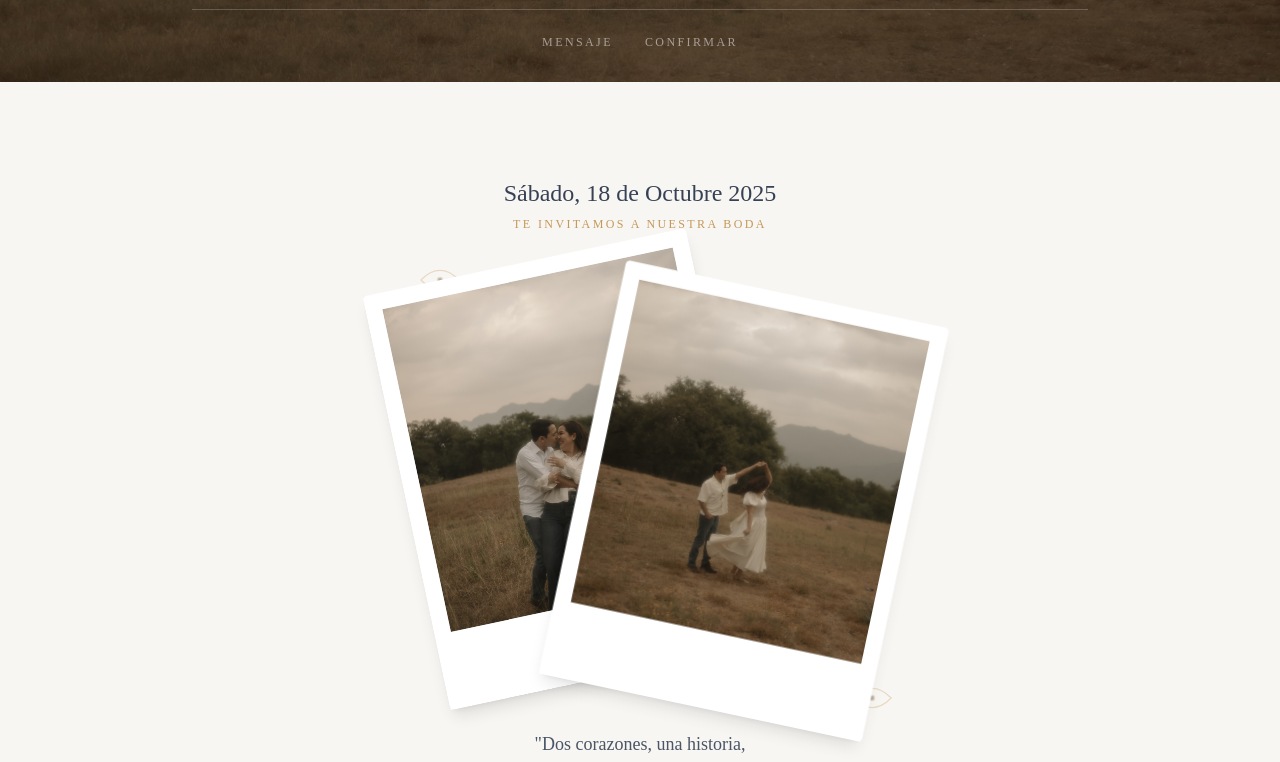
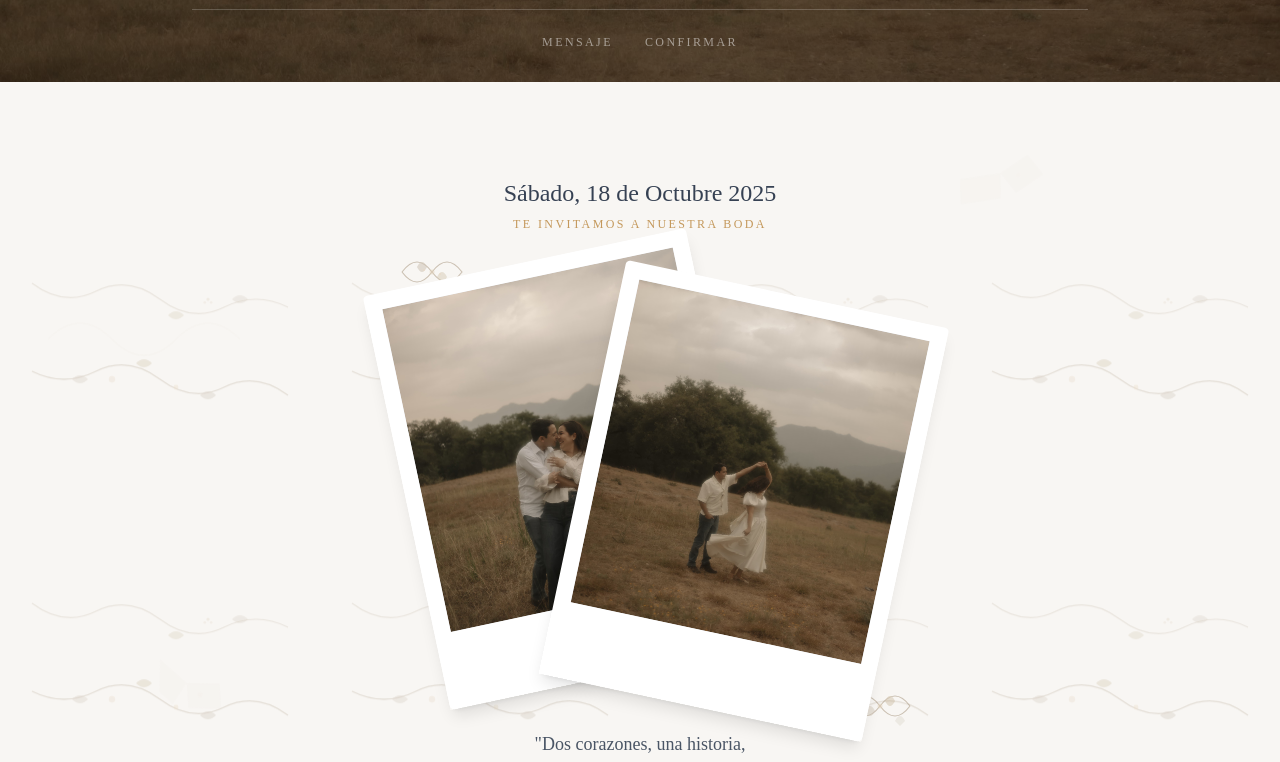
Before and after one commit to AlejoReyna/wedding_invitation, a Next.js app: page / in a window 1280 px wide. Shown: the part 718-1480 px from the top of the page. Built offline with nearby package versions, Linux system fonts and the light colour scheme.

Commit message:
Arreglos florales

```diff
--- a/src/app/components/CoupleSection.tsx
+++ b/src/app/components/CoupleSection.tsx
@@ -65,10 +65,113 @@ export default function WeddingInvitation() {
     { src: '/p2.JPG', alt: 'Andrea & Aldo - Foto 2' },
   ];
 
+  // Hand-drawn floral SVG pattern
+  const FloralPattern = () => (
+    <svg className="absolute inset-0 w-full h-full opacity-30 pointer-events-none" viewBox="0 0 800 1200" preserveAspectRatio="xMidYMid slice">
+      <defs>
+        <pattern id="floralPattern" x="0" y="0" width="200" height="200" patternUnits="userSpaceOnUse">
+          {/* Delicate vine with leaves */}
+          <path
+            d="M20,20 Q40,30 60,20 Q80,10 100,25 Q120,40 140,30 Q160,20 180,35"
+            stroke="#8B7355"
+            strokeWidth="0.8"
+            fill="none"
+            opacity="0.6"
+          />
+
+          {/* Small leaves along the vine */}
+          <path d="M45,25 Q50,20 55,25 Q50,30 45,25" fill="#9B8366" opacity="0.4"/>
+          <path d="M85,15 Q90,10 95,15 Q90,20 85,15" fill="#A68B5B" opacity="0.5"/>
+          <path d="M125,35 Q130,30 135,35 Q130,40 125,35" fill="#8B7355" opacity="0.4"/>
+
+          {/* Tiny flowers */}
+          <circle cx="70" cy="25" r="2" fill="#C4985B" opacity="0.3"/>
+          <circle cx="110" cy="30" r="1.5" fill="#D4A971" opacity="0.4"/>
+
+          {/* Another vine going the opposite direction */}
+          <path
+            d="M180,180 Q160,170 140,180 Q120,190 100,175 Q80,160 60,170 Q40,180 20,165"
+            stroke="#9B8366"
+            strokeWidth="0.7"
+            fill="none"
+            opacity="0.5"
+          />
+
+          {/* More small leaves */}
+          <path d="M155,175 Q150,170 145,175 Q150,180 155,175" fill="#8B7355" opacity="0.3"/>
+          <path d="M115,185 Q110,180 105,185 Q110,190 115,185" fill="#A68B5B" opacity="0.4"/>
+
+          {/* Delicate berry clusters */}
+          <circle cx="130" cy="175" r="1" fill="#B8956A" opacity="0.4"/>
+          <circle cx="132" cy="177" r="0.8" fill="#B8956A" opacity="0.3"/>
+          <circle cx="128" cy="177" r="0.8" fill="#B8956A" opacity="0.3"/>
+        </pattern>
+      </defs>
+
+      <rect width="100%" height="100%" fill="url(#floralPattern)"/>
+
+      {/* Additional scattered floral elements */}
+      <g opacity="0.2">
+        {/* Corner flourish top left */}
+        <path
+          d="M50,50 Q80,30 110,50 Q140,70 170,50"
+          stroke="#8B7355"
+          strokeWidth="1"
+          fill="none"
+        />
+        <path d="M60,45 Q70,35 80,45 Q70,55 60,45" fill="#9B8366" opacity="0.6"/>
+        <path d="M100,55 Q110,45 120,55 Q110,65 100,55" fill="#A68B5B" opacity="0.5"/>
+
+        {/* Corner flourish bottom right */}
+        <path
+          d="M650,1150 Q620,1130 590,1150 Q560,1170 530,1150"
+          stroke="#8B7355"
+          strokeWidth="1"
+          fill="none"
+        />
+        <path d="M640,1145 Q630,1135 620,1145 Q630,1155 640,1145" fill="#9B8366" opacity="0.6"/>
+        <path d="M600,1155 Q590,1145 580,1155 Q590,1165 600,1155" fill="#A68B5B" opacity="0.5"/>
+
+        {/* Side decorative elements */}
+        <path
+          d="M30,400 Q50,380 70,400 Q90,420 110,400 Q130,380 150,400"
+          stroke="#A68B5B"
+          strokeWidth="0.8"
+          fill="none"
+          opacity="0.4"
+        />
+
+        <path
+          d="M650,800 Q670,780 690,800 Q710,820 730,800 Q750,780 770,800"
+          stroke="#8B7355"
+          strokeWidth="0.8"
+          fill="none"
+          opacity="0.4"
+        />
+
+        {/* Delicate botanical sprigs */}
+        <g transform="translate(100,600) rotate(15)">
+          <path d="M0,0 L20,10 L15,25 L5,20 Z" fill="#9B8366" opacity="0.3"/>
+          <path d="M20,10 L40,5 L45,20 L25,25 Z" fill="#8B7355" opacity="0.3"/>
+          <circle cx="30" cy="15" r="1.5" fill="#C4985B" opacity="0.4"/>
+        </g>
+
+        <g transform="translate(600,300) rotate(-20)">
+          <path d="M0,0 L25,5 L20,20 L-5,15 Z" fill="#A68B5B" opacity="0.3"/>
+          <path d="M25,5 L45,0 L50,15 L30,20 Z" fill="#9B8366" opacity="0.3"/>
+          <circle cx="35" cy="10" r="1.2" fill="#D4A971" opacity="0.4"/>
+        </g>
+      </g>
+    </svg>
+  );
+
   return (
     <>
-      <main className="flex min-h-screen flex-col items-center justify-center p-6 bg-[#F8F6F3] text-center">
-        <div className="max-w-sm mx-auto space-y-8">
+      <main className="relative flex min-h-screen flex-col items-center justify-center p-6 bg-[#F8F6F3] text-center overflow-hidden">
+        {/* Floral background pattern */}
+        <FloralPattern />
+
+        <div className="relative z-10 max-w-sm mx-auto space-y-8">
 
           {/* Date */}
           <div className="space-y-2 mt-18">
@@ -86,11 +189,19 @@ export default function WeddingInvitation() {
             className="relative my-4"
             style={{ height: '450px', width: '100%' }}
           >
-            {/* Decorative floral corner */}
-            <div className="absolute -top-4 -left-24 w-16 h-16 opacity-30">
-              <svg viewBox="0 0 50 50" className="w-full h-full stroke-[#C4985B]" fill="none">
-                <path d="M10,25 Q25,10 40,25 Q25,40 10,25" strokeWidth="1"/>
-                <circle cx="25" cy="25" r="2" fill="currentColor"/>
+            {/* Enhanced decorative floral corner */}
+            <div className="absolute -top-8 -left-28 w-20 h-20 opacity-40">
+              <svg viewBox="0 0 80 80" className="w-full h-full" fill="none">
+                <path
+                  d="M10,40 Q25,20 40,40 Q55,60 70,40 Q55,20 40,40 Q25,60 10,40"
+                  stroke="#8B7355"
+                  strokeWidth="1.2"
+                />
+                <path d="M25,35 Q30,25 35,35 Q30,45 25,35" fill="#9B8366" opacity="0.6"/>
+                <path d="M45,45 Q50,35 55,45 Q50,55 45,45" fill="#A68B5B" opacity="0.5"/>
+                <circle cx="40" cy="40" r="2.5" fill="#C4985B" opacity="0.4"/>
+                <circle cx="32" cy="38" r="1" fill="#D4A971" opacity="0.5"/>
+                <circle cx="48" cy="42" r="1" fill="#D4A971" opacity="0.5"/>
               </svg>
             </div>
 
@@ -140,11 +251,21 @@ export default function WeddingInvitation() {
               </div>
             </div>
 
-            {/* Decorative floral corner bottom right */}
-            <div className="absolute -bottom-4 -right-32 w-16 h-16 opacity-30">
-              <svg viewBox="0 0 50 50" className="w-full h-full stroke-[#C4985B]" fill="none">
-                <path d="M10,25 Q25,10 40,25 Q25,40 10,25" strokeWidth="1"/>
-                <circle cx="25" cy="25" r="2" fill="currentColor"/>
+            {/* Enhanced decorative floral corner bottom right */}
+            <div className="absolute -bottom-8 -right-36 w-20 h-20 opacity-40">
+              <svg viewBox="0 0 80 80" className="w-full h-full" fill="none">
+                <path
+                  d="M70,40 Q55,20 40,40 Q25,60 10,40 Q25,20 40,40 Q55,60 70,40"
+                  stroke="#8B7355"
+                  strokeWidth="1.2"
+                />
+                <path d="M55,35 Q50,25 45,35 Q50,45 55,35" fill="#A68B5B" opacity="0.6"/>
+                <path d="M35,45 Q30,35 25,45 Q30,55 35,45" fill="#9B8366" opacity="0.5"/>
+                <circle cx="40" cy="40" r="2.5" fill="#C4985B" opacity="0.4"/>
+
+                {/* Additional small botanical elements */}
+                <path d="M15,25 Q20,15 25,25 L20,30 Z" fill="#8B7355" opacity="0.3"/>
+                <path d="M55,55 Q60,45 65,55 L60,60 Z" fill="#9B8366" opacity="0.3"/>
               </svg>
             </div>
           </div>
@@ -173,8 +294,16 @@ export default function WeddingInvitation() {
             <p className="text-lg text-gray-600 garamond-300">PM</p>
           </div>
 
-          {/* Location - Enhanced styling */}
-          <div className="bg-white/60 backdrop-blur-sm rounded-lg p-6 border border-[#C4985B]/20 shadow-sm">
+          {/* Location - Enhanced styling with subtle floral accent */}
+          <div className="relative bg-white/70 backdrop-blur-sm rounded-lg p-6 border border-[#C4985B]/20 shadow-sm">
+            {/* Subtle floral accent for the location box */}
+            <div className="absolute -top-2 -right-2 w-8 h-8 opacity-20">
+              <svg viewBox="0 0 32 32" className="w-full h-full" fill="none">
+                <path d="M8,16 Q16,8 24,16 Q16,24 8,16" stroke="#8B7355" strokeWidth="1"/>
+                <circle cx="16" cy="16" r="1.5" fill="#C4985B"/>
+              </svg>
+            </div>
+
             <div className="space-y-3">
               <div className="flex items-center justify-center mb-4">
                 <svg className="w-5 h-5 text-[#C4985B] mr-2" fill="currentColor" viewBox="0 0 20 20">
```
